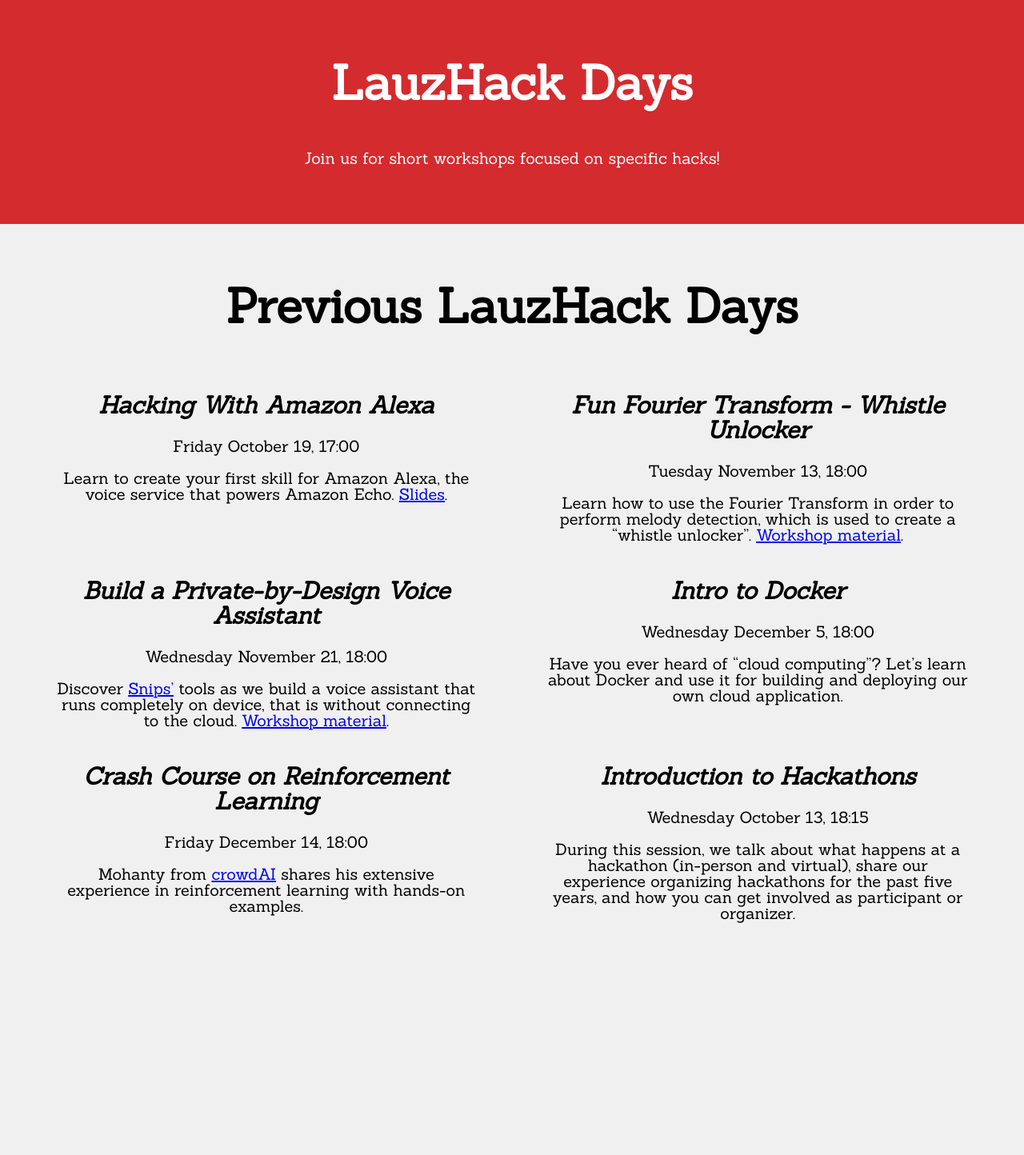
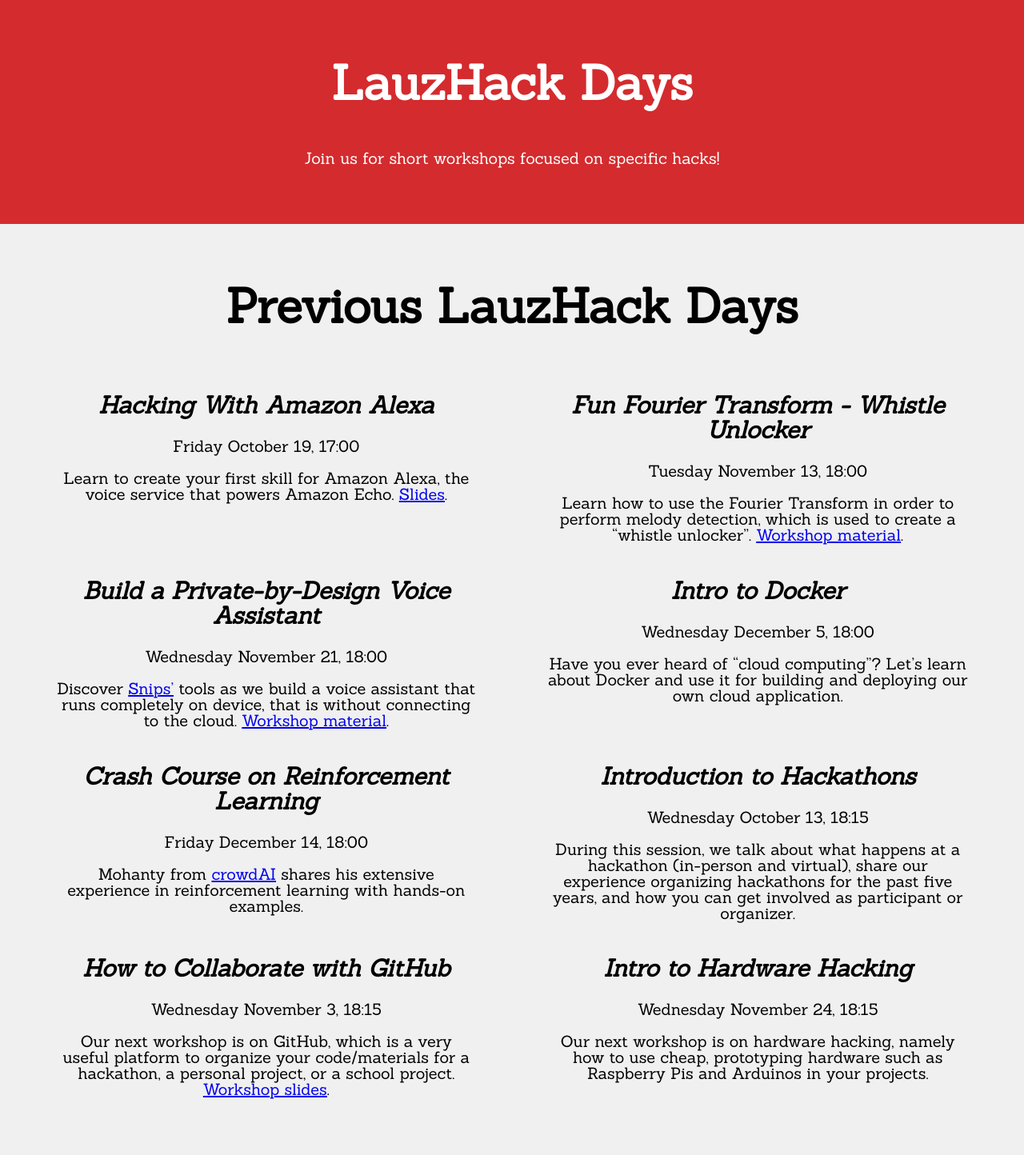
Before and after one commit to LauzHack/LauzHack.github.io, a Jekyll site: the page built from workshops.html, in a window 1280 px wide. Shown: the whole page at 80% size. Built offline with Jekyll 4.4.1, drawn with Linux system fonts in a browser that asks for light colours; before the commit the page ends 1224 px from its top, so only the background shows below that.

Commit message:
Add GitHub and hardware hacking workshops.

```diff
--- a/_data/workshops.yml
+++ b/_data/workshops.yml
@@ -43,3 +43,13 @@ items:
     date: '2021-10-13 18:15'
     signup: 'https://go.epfl.ch/LZ21'
     description: During this session, we talk about what happens at a hackathon (in-person and virtual), share our experience organizing hackathons for the past five years, and how you can get involved as participant or organizer.
+
+  How to Collaborate with GitHub:
+    date: '2021-11-03 18:15'
+    signup: 'https://go.epfl.ch/github'
+    description: Our next workshop is on GitHub, which is a very useful platform to organize your code/materials for a hackathon, a personal project, or a school project. [Workshop slides](https://docs.google.com/presentation/d/1Ib2Ok8G7y1biGUHSDRUoRjUgLIERfpdNqsQM6ub1FWc/edit?usp=sharing).
+
+  Intro to Hardware Hacking:
+    date: '2021-11-24 18:15'
+    signup: 'https://go.epfl.ch/hardware'
+    description: Our next workshop is on hardware hacking, namely how to use cheap, prototyping hardware such as Raspberry Pis and Arduinos in your projects.
```
